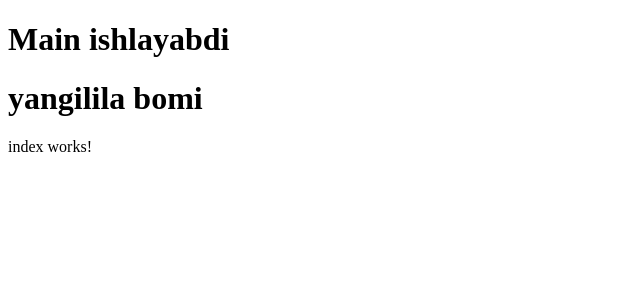
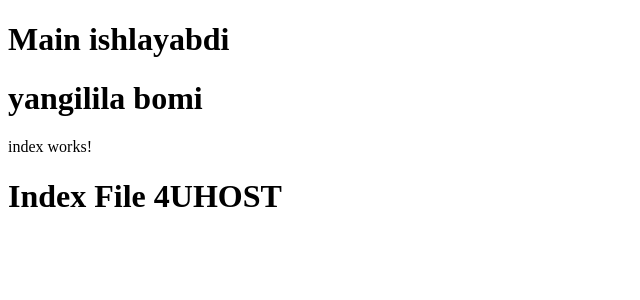
Before and after one commit to muhammad-abdulloh/4UHOST, an Angular app in the folder 4UHOST-Website/: page / in a window 1280 px wide. Shown: the top 300 px of the page, without its empty margins (0-640 px from the left). Built offline with nearby package versions, Linux system fonts and the light colour scheme.

Commit message:
Update index file

```diff
--- a/4UHOST-Website/src/app/index/index.component.html
+++ b/4UHOST-Website/src/app/index/index.component.html
@@ -1 +1,2 @@
 <p>index works!</p>
+<h1>Index File 4UHOST</h1>
```
